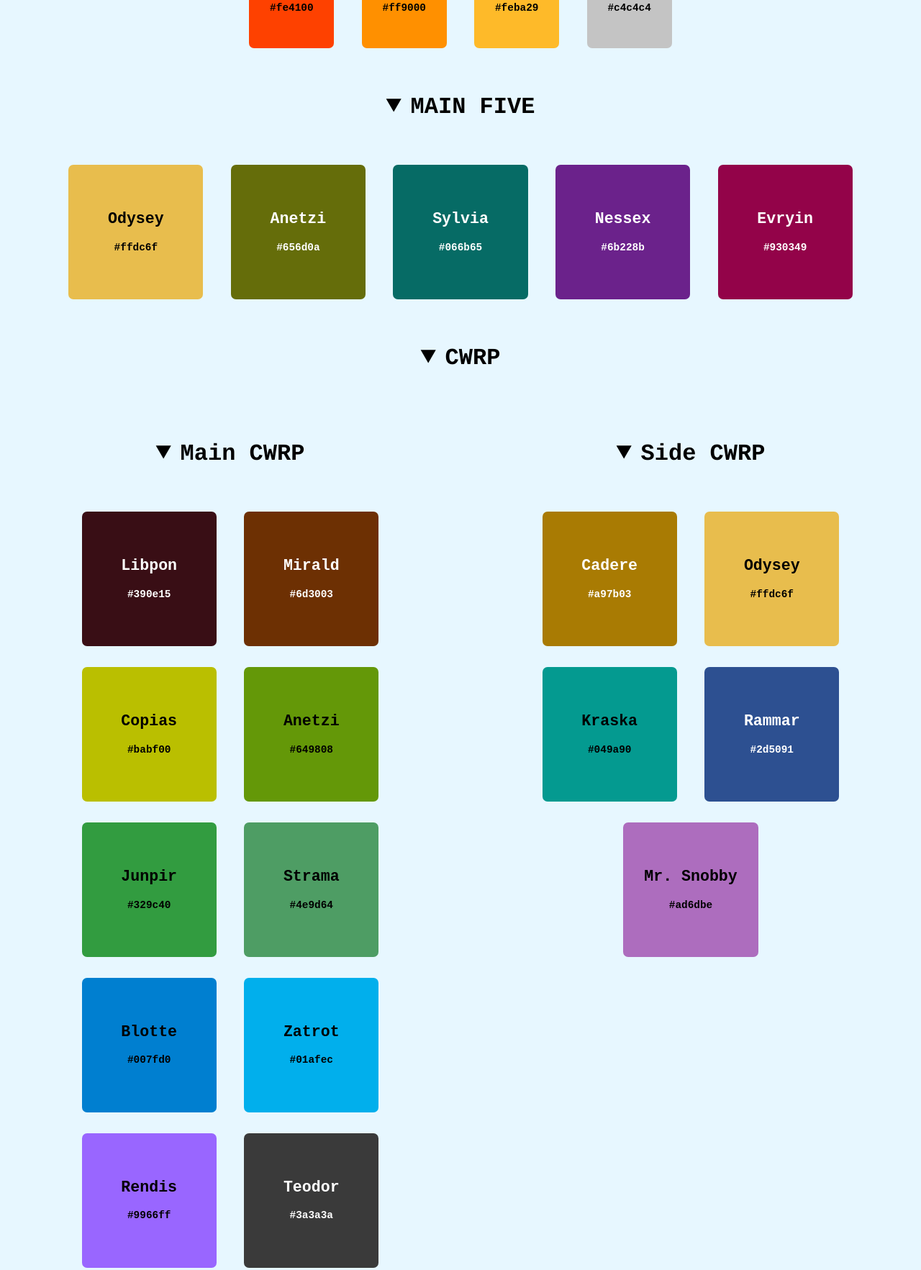
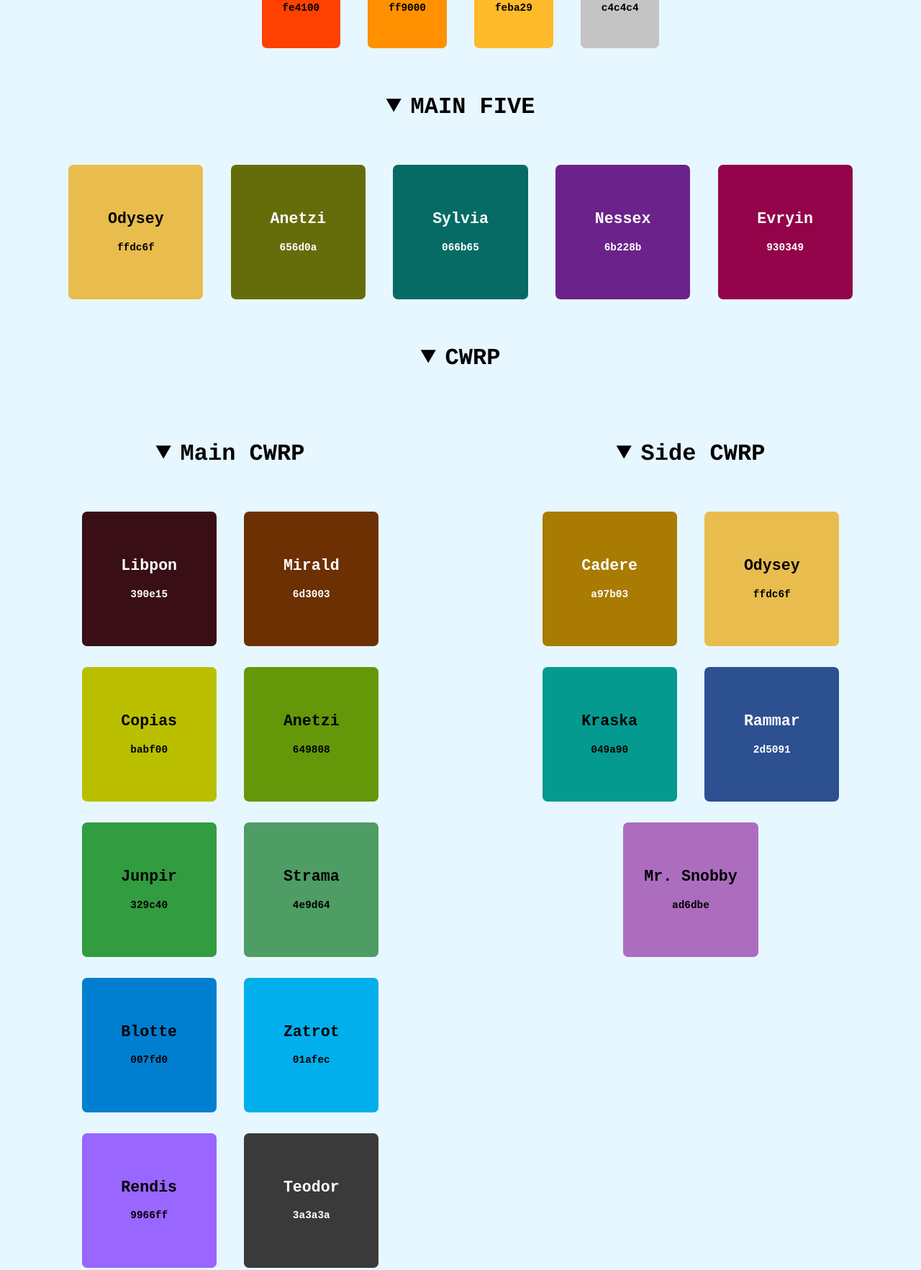
Before and after one commit to fishwithnoeye/hex-repo, a plain HTML site: page index.html in a window 1280 px wide. Shown: the part 225-1990 px from the top of the page at 72% size. Drawn offline with Linux system fonts and the light colour scheme.

Commit message:
Add files via upload

```diff
--- a/index.html
+++ b/index.html
@@ -11,19 +11,19 @@
 
         <button class="universal" onclick="copy('BottomHorn')" style="background-color: var(--bottom-horn);
                                                 color: black;">
-            <h4 id="BottomHorn">#fe4100</h4>
+            <h4 id="BottomHorn">fe4100</h4>
         </button>
         <button class="universal" onclick="copy('MiddleHorn')" style="background-color: var(--middle-horn);
                                                 color: black;">
-            <h4 id="MiddleHorn">#ff9000</h4>
+            <h4 id="MiddleHorn">ff9000</h4>
         </button>
         <button class="universal" onclick="copy('TopHorn')" style="background-color: var(--top-horn);
                                                 color: black;">
-            <h4 id="TopHorn">#feba29</h4>
+            <h4 id="TopHorn">feba29</h4>
         </button>
         <button class="universal" onclick="copy('Skin')" style="background-color: var(--skin);
                                                 color: black;">
-            <h4 id="Skin">#c4c4c4</h4>
+            <h4 id="Skin">c4c4c4</h4>
         </button>
 
         <details open> <!-- main five -->
@@ -31,27 +31,27 @@
             <button onclick="copy('Ody')" style="background-color: var(--ody);
                                                 color: black;">
                 <h2 id="name">Odysey</h2>
-                <h4 id="Ody">#ffdc6f</h4>
+                <h4 id="Ody">ffdc6f</h4>
             </button>
             <button onclick="copy('Anetzi')" style="background-color: var(--anetzi);
                                                     color: white;">
                 <h2 id="name">Anetzi</h2>
-                <h4 id="Anetzi">#656d0a</h4>
+                <h4 id="Anetzi">656d0a</h4>
             </button>
             <button onclick="copy('Sylvia')" style="background-color: var(--sylvia);
                                                     color: white;">
                 <h2 id="name">Sylvia</h2>
-                <h4 id="Sylvia">#066b65</h4>
+                <h4 id="Sylvia">066b65</h4>
             </button>
             <button onclick="copy('Nessex')" style="background-color: var(--nessex);
                                                     color: white;">
                 <h2 id="name">Nessex</h2>
-                <h4 id="Nessex">#6b228b</h4>
+                <h4 id="Nessex">6b228b</h4>
             </button>
             <button onclick="copy('Evryin')" style="background-color: var(--evryin);
                                                     color: white;">
                 <h2 id="name">Evryin</h2>
-                <h4 id="Evryin">#930349</h4>
+                <h4 id="Evryin">930349</h4>
             </button>
         </details>
         <details open> <!-- cwrp -->
@@ -67,57 +67,57 @@
                 <button onclick="copy('Libpon')" style="background-color: var(--libpon);
                                                     color: white;">
                     <h2 id="name">Libpon</h2>
-                    <h4 id="Libpon">#390e15</h4>
+                    <h4 id="Libpon">390e15</h4>
                 </button>
                 <button onclick="copy('Mirald')" style="background-color: var(--mira);
                                                     color: white;">
                     <h2 id="name">Mirald</h2>
-                    <h4 id="Mirald">#6d3003</h4>
+                    <h4 id="Mirald">6d3003</h4>
                 </button>
                 <button onclick="copy('Copias')" style="background-color: var(--copias);
                                                     color: black;">
                     <h2 id="name">Copias</h2>
-                    <h4 id="Copias">#babf00</h4>
+                    <h4 id="Copias">babf00</h4>
                 </button>
                 <button onclick="copy('cwrp!Anetzi')" style="background-color: var(--cwrp-anetzi);
                                                     color: black;">
                     <h2 id="name">Anetzi</h2>
-                    <h4 id="cwrp!Anetzi">#649808</h4>
+                    <h4 id="cwrp!Anetzi">649808</h4>
                 </button>
                 <button onclick="copy('Junpir')" style="background-color: var(--june);
                                                     color: black;">
                     <h2 id="name">Junpir</h2>
-                    <h4 id="Junpir">#329c40</h4>
+                    <h4 id="Junpir">329c40</h4>
                 </button>
                 <button onclick="copy('Strama')" style="background-color: var(--strama);
                                                     color: black;">
                     <h2 id="name">Strama</h2>
-                    <h4 id="Strama">#4e9d64</h4>
+                    <h4 id="Strama">4e9d64</h4>
                 </button>
                 <button onclick="copy('Blotte')" style="background-color: var(--blotte);
                                                     color: black;">
                     <h2 id="name">Blotte</h2>
-                    <h4 id="Blotte">#007fd0</h4>
+                    <h4 id="Blotte">007fd0</h4>
                 </button>
                 <button onclick="copy('Zatrot')" style="background-color: var(--zatrot);
                                                     color: black;">
                     <h2 id="name">Zatrot</h2>
-                    <h4 id="Zatrot">#01afec</h4>
+                    <h4 id="Zatrot">01afec</h4>
                 </button>
                 <button onclick="copy('Rendis')" style="background-color: var(--ren);
                                                     color: black;">
                     <h2 id="name">Rendis</h2>
-                    <h4 id="Rendis">#9966ff</h4>
+                    <h4 id="Rendis">9966ff</h4>
                 </button>
                 <button onclick="copy('Teodor')" style="background-color: var(--teo);
                                                     color: white;">
                     <h2 id="name">Teodor</h2>
-                    <h4 id="Teodor">#3a3a3a</h4>
+                    <h4 id="Teodor">3a3a3a</h4>
                 </button>
                 <button onclick="copy('cwrp!Evryin')" style="background-color: var(--cwrp-evryin);
                                                     color: white;">
                     <h2 id="name">Evryin</h2>
-                    <h4 id="cwrp!Evryin">#800063</h4>
+                    <h4 id="cwrp!Evryin">800063</h4>
                 </button>
             </details>
             <details class="side-cwrp" open>
@@ -125,27 +125,27 @@
                 <button onclick="copy('Cadere')" style="background-color: var(--cadere);
                                                 color: white;">
                     <h2 id="name">Cadere</h2>
-                    <h4 id="Cadere">#a97b03</h4>
+                    <h4 id="Cadere">a97b03</h4>
                 </button>
                 <button onclick="copy('Ody')" style="background-color: var(--ody);
                                                 color: black;">
                     <h2 id="name">Odysey</h2>
-                    <h4 id="Ody">#ffdc6f</h4>
+                    <h4 id="Ody">ffdc6f</h4>
                 </button>
                 <button onclick="copy('Kraska')" style="background-color: var(--kraska);
                                                 color: black;">
                     <h2 id="name">Kraska</h2>
-                    <h4 id="Kraska">#049a90</h4>
+                    <h4 id="Kraska">049a90</h4>
                 </button>
                 <button onclick="copy('Rammar')" style="background-color: var(--ram);
                                                 color: white;">
                     <h2 id="name">Rammar</h2>
-                    <h4 id="Rammar">#2d5091</h4>
+                    <h4 id="Rammar">2d5091</h4>
                 </button>
                 <button onclick="copy('Snobby')" style="background-color: var(--snobby);
                                                 color: black;">
                     <h2 id="name">Mr. Snobby</h2>
-                    <h4 id="Snobby">#ad6dbe</h4>
+                    <h4 id="Snobby">ad6dbe</h4>
                 </button>
             </details>
 
@@ -161,7 +161,7 @@
                 let name = document.getElementById(id).id;
                 let color = document.getElementById(id).innerText;
                 navigator.clipboard.writeText(color);
-                console.log(`Copied ${name} - ${color}`);
+                console.log(`Copied ${name} - #${color}`);
             }
         </script>
     </body>
```
